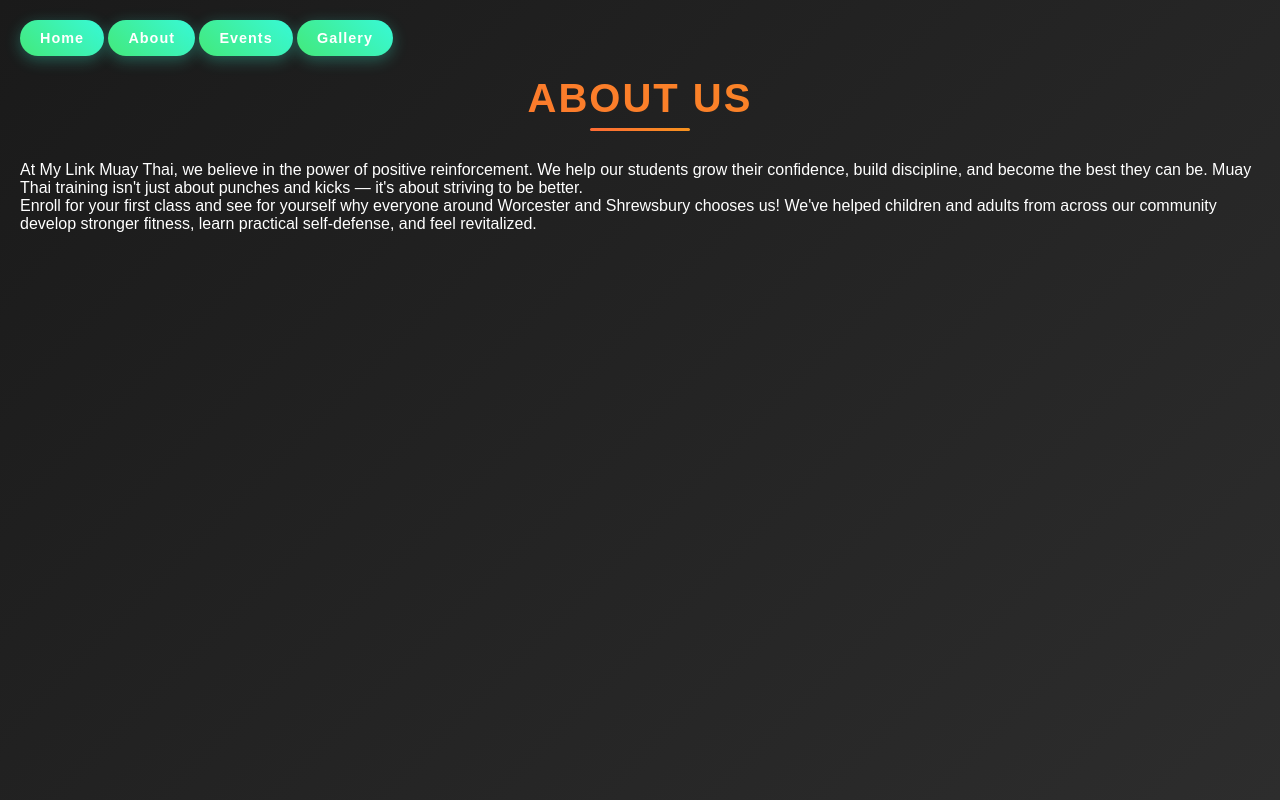
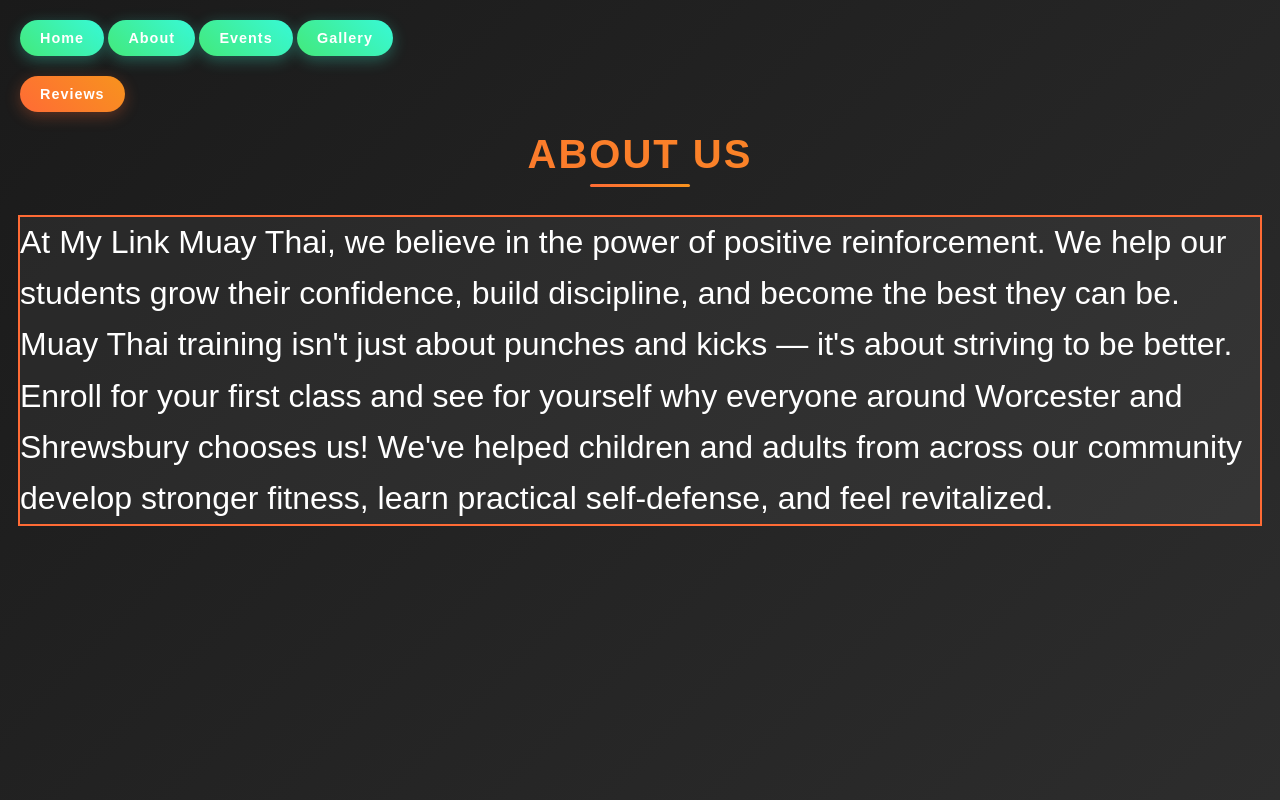
Before and after one commit to jeremycabrera1/muaythaiapp, a Django app: page /about/ in a window 1280 px wide. Run offline with Django 5.2, Linux system fonts and the light colour scheme.

Commit message:
new templates and css

```diff
--- /dev/null
+++ b/schedule/static/schedule/about.css
@@ -0,0 +1,16 @@
+* {
+    margin: 0;
+    padding: 0;
+    box-sizing: border-box;
+;
+}
+p {
+    font-family: 'Arial', sans-serif;
+    outline-style: solid;
+    outline-color: #ff6b35;
+    outline-width: 2px;
+    background: rgba(255, 255, 255, 0.05);
+    line-height: 1.6;
+    margin-bottom: 1.2em;
+    font-size: 32px;
+}
--- a/schedule/static/schedule/styles.css
+++ b/schedule/static/schedule/styles.css
@@ -115,6 +115,21 @@ br {
     letter-spacing: 1px;
     transition: all 0.3s ease;
     box-shadow: 0 4px 15px rgba(56, 249, 215, 0.3);
+}
+
+.reviews-btn {
+    display: inline-block;
+    margin-bottom: 20px;
+    padding: 10px 20px;
+    border-radius: 25px;
+    background: linear-gradient(45deg, #ff6b35, #f7931e);
+    color: white;
+    text-decoration: none;
+    font-weight: bold;
+    font-size: 0.9rem;
+    letter-spacing: 1px;
+    transition: all 0.3s ease;
+    box-shadow: 0 4px 15px rgba(255, 107, 53, 0.3);
 }
 
 .register-btn {
--- a/schedule/templates/schedule/_base.html
+++ b/schedule/templates/schedule/_base.html
@@ -6,6 +6,7 @@
     <meta name="viewport" content="width=device-width, initial-scale=1.0" />
     <title>{% block title %}Muay Thai Class Schedule{% endblock %}</title>
     <link rel="stylesheet" href="{% static 'schedule/styles.css' %}" />
+    {% block extra_head %}{% endblock %}
 </head>
 <body>
     <div>
@@ -14,6 +15,11 @@
         <a href="{% url 'events' %}" class="events-btn">Events</a>
         <a href="{% url 'gallery' %}" class="gallery-btn">Gallery</a>
     </div>
+
+    <div>
+    <a href="{% url 'reviews' %}" class="reviews-btn">Reviews</a>
+    </div>
+
     {% block content %}
 
     {% endblock %}
--- a/schedule/templates/schedule/about.html
+++ b/schedule/templates/schedule/about.html
@@ -1,24 +1,29 @@
+{% extends 'schedule/_base.html' %}
+{% load static %}
 <!DOCTYPE html>
-{% extends 'schedule/_base.html' %}
 <html lang="en">
 <head>
     <meta charset="UTF-8">
     <meta name="viewport" content="width=device-width, initial-scale=1.0">
     <title>About Us</title>
+    <link rel="stylesheet" href="{% static 'schedule/styles.css' %}">
+    {% block extra_head %}
+    <link rel="stylesheet" href="{% static 'schedule/about.css' %}">
+    {% endblock %}
 </head>
-{% block content %}
 <body>
+    {% block content %}
     <div class="about-container">
         <h2>About Us</h2>
         <p>
             At <span class="highlight">{{ GYM_NAME }}</span>, we believe in the power of positive reinforcement.
             We help our students grow their confidence, build discipline, and become the best they can be.
             Muay Thai training isn't just about punches and kicks — it's about striving to be better.
-        </p>
-        <p>
+
             Enroll for your first class and see for yourself why everyone around Worcester and Shrewsbury chooses us!
             We've helped children and adults from across our community develop stronger fitness, learn practical self-defense,
             and feel revitalized.
         </p>
+    </div>
+    {% endblock %}
 </body>
-{% endblock %}
--- a/schedule/templates/schedule/gallery.html
+++ b/schedule/templates/schedule/gallery.html
@@ -13,7 +13,8 @@
         <h2>Gallery</h2>
         <p>Check out some photos from our classes and events!</p>
         <div class="image-grid">
-            <img src="{% static 'schedule/test_img1.jpg' %}" alt="Test Image 1" width="300" height="200">
+            <img src="{% static 'schedule/images/test_img1.jpg' %}" alt="Test Image 1" width="300" height="200">
+            ]
         </div>
     </div>
 {% endblock %}
--- a/schedule/urls.py
+++ b/schedule/urls.py
@@ -1,12 +1,13 @@
 from django.urls import path, include
 
-from .views import index, about, register_class, thank_you, events, gallery
+from .views import index, about, register_class, thank_you, events, gallery, reviews
 
 urlpatterns = [
     path('', index, name='home'),
     path('about/', about, name='about'),
     path('events/', events, name='events'),
     path('gallery/', gallery, name='gallery'),
+    path('reviews/', reviews, name='reviews'),
     path('register/<int:id>/', register_class, name='register_class'),
     path('thank-you/', thank_you, name='thank_you'),
 ]
--- a/schedule/views.py
+++ b/schedule/views.py
@@ -30,6 +30,9 @@ def gallery(request):
 def thank_you(request):
     return render(request, 'schedule/thank_you.html', {})
 
+def reviews(request):
+    return render(request, 'schedule/reviews.html', {})
+
 
 def register_class(request, id):
     muay_class = get_object_or_404(MuayClass1, id=id)
```
Also changed, not shown: schedule/templates/schedule/reviews.html (added, +18 -0 lines), schedule/static/schedule/images/test_img1.jpg (renamed from schedule/static/schedule/test_img1.jpg). Lines whose indentation alone changed are shown as unchanged.
